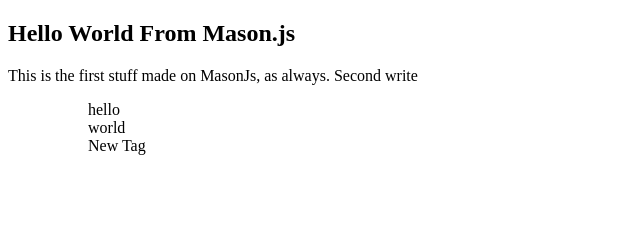
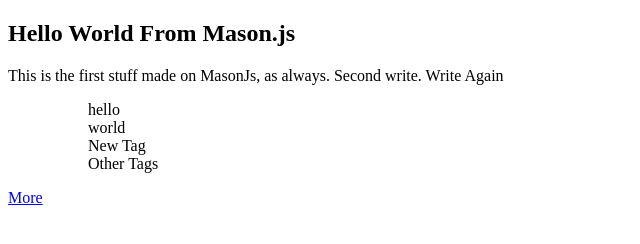
Before and after one commit to Siedrix/Mason.Js, a plain HTML site: page index.html in a window 1280 px wide. Shown: the whole page, without its empty margins (0-640 px from the left). Drawn offline with Linux system fonts and the light colour scheme.

Commit message:
Working templates, next step adding support forsub templates

```diff
--- a/app.js
+++ b/app.js
@@ -1,23 +1,32 @@
 $(document).ready(function(){
 	var myData = {
+		id 	  :	'3',
 		title : 'Hello World From Mason.js',
-		description : 'This is the first stuff made on MasonJs, as always',
-		tags : ['hello','world']
+		slug  : 'This is the first stuff made on MasonJs, as always',
+		tags  : ['hello','world']
 	};
 
 	var myTemplate = Mason({
 		target   : '#main' ,
 	})
 	.fetchTemplate('templates/main.html')
-	.setData(myData);
+	.setData(myData)
+	.mapData({
+		slug : '#description',
+		link : '#more a[href=/link/{:id}]'
+	});
 
 	setTimeout(function(){
 		myData.tags.push('New Tag');
-		myData.description += '. Second write';
+		myData.slug += '. Second write';
 		myTemplate.setData(myData);
-	},1000)
+	},1000);
 
+	setTimeout(function(){
+		myData.tags.push('Other Tags');
+		myData.slug += '. Write Again';
+		myTemplate.setData(myData);
+	},5000);
 
 	window.myTemplate = myTemplate;
-	console.log(myTemplate);
 });
--- a/mason.js
+++ b/mason.js
@@ -1,15 +1,48 @@
 (function(window){
 	function Mason(config){
 		var data = {},
+		el       = {},
+		mapper   = {},
 		template = {};
 
 		data.config = config;
+
+		function stringMapper(key,item){
+			if(mapper[key]){
+				var path = mapper[key];
+				var attrMatch = path.match(/\[([1-9A-Za-z=\/{:}]+)/);
+
+				if(attrMatch && attrMatch[1]){
+					var attr = attrMatch[1].split('=');
+
+					if(attr.length > 1){
+						var value = attr[1];
+						value = value.replace(/{:(\w+)}/, data.d[path.match(/{:(\w+)}/)[1]])
+						path = path.replace(/\[([#1-9A-Za-z=\/{:}]+)]/,'');
+
+						$(path).attr(attr[0],value);
+					}else{
+						path = path.replace(/\[([#1-9A-Za-z=\/{:}]+)]/,'');
+
+						$(path).attr(attr[0],item);
+					}
+				}else{
+					if($(path).html() != data.d[key]){
+						el.find(path).html(data.d[key]);
+					}
+				}
+
+			}else{
+				if($('#'+key).html() != item){
+					el.find('#'+key).html(item);
+				}
+			}
+		}
 
 		template.fetchTemplate = function(templateUrl){
 			$.get(templateUrl,function(t){
 				data.template = t;
 				data.templateReady = true;
-				console.log('This is the template object after fetchind the template',t);
 				template.render();
 			});
 
@@ -17,33 +50,36 @@
 		};
 
 		template.render    = function(){
-			if($(data.target).html() == ''){
-				$(data.target).html(data.template);
+			if(el && el.html() == ''){
+				el.html(data.template);
 			}
 
-			_.each(data.d, function(item,key){
-				console.log(key,':',item);
+			var renderData = $.extend({},mapper,true);
+			$.extend(renderData,data.d,true);
+
+			console.log('renderData: ',renderData, data.d, mapper);
+			_.each(renderData, function(item,key){
 
 				if(_.isString(item)){
-					$('#'+key).html(item);
+					stringMapper(key,item);
 				}else if(_.isArray(item)){
-					var el = $('#'+key).clone();
-					var parent = $('#'+key);
+					var parent = $('#'+key,el);
 
-					$('#'+key).html('');
+					$('#'+key,el).html('');
 
+					var itemHTML = $('#'+key,el).clone();
 					_.each(item,function(element,i){
-					 	parent.append(el.clone().html(element));
+					 	parent.append(itemHTML.clone().html(element));
 					});
 				}
 			});
-			console.log('Rendering',data);
 
 			return this;
 		};
 
 		template.setTarget = function(target){
 			data.target = target;
+			el = $(target);
 			return this;
 		};
 
@@ -56,13 +92,15 @@
 			return this;
 		};
 
-		template.mapData   = function(){
-			console.log('Moddifing mapping of data');
+		template.mapData   = function(map){
+			_.each(map,function(item,key){
+				mapper[key] = item
+			});
+
 			return this;
 		};
 
 		template.sync      = function(){
-			console.log('Fetching Template');
 			return this;
 		};
 
@@ -71,13 +109,17 @@
 			return data;
 		}
 
+		template.getMap = function(){
+			return mapper;
+		}
+
 		template.getConfig = function(){
 			return data.config;
 		}
 
 		if(config.template){ template.fetchTemplate (config.template); }
-		if(config.data)    { template.setData       (config.data);  }
-		if(config.target)  { template.setTarget     (config.target);}
+		if(config.data)    { template.setData       (config.data);     }
+		if(config.target)  { template.setTarget     (config.target);   }
 
 		return template;
 	}
--- a/templates/main.html
+++ b/templates/main.html
@@ -3,3 +3,6 @@
 <ul id="tags">
 	<li></li>
 </ul>
+<p id="more">
+	<a>More</a>
+</p>
```
